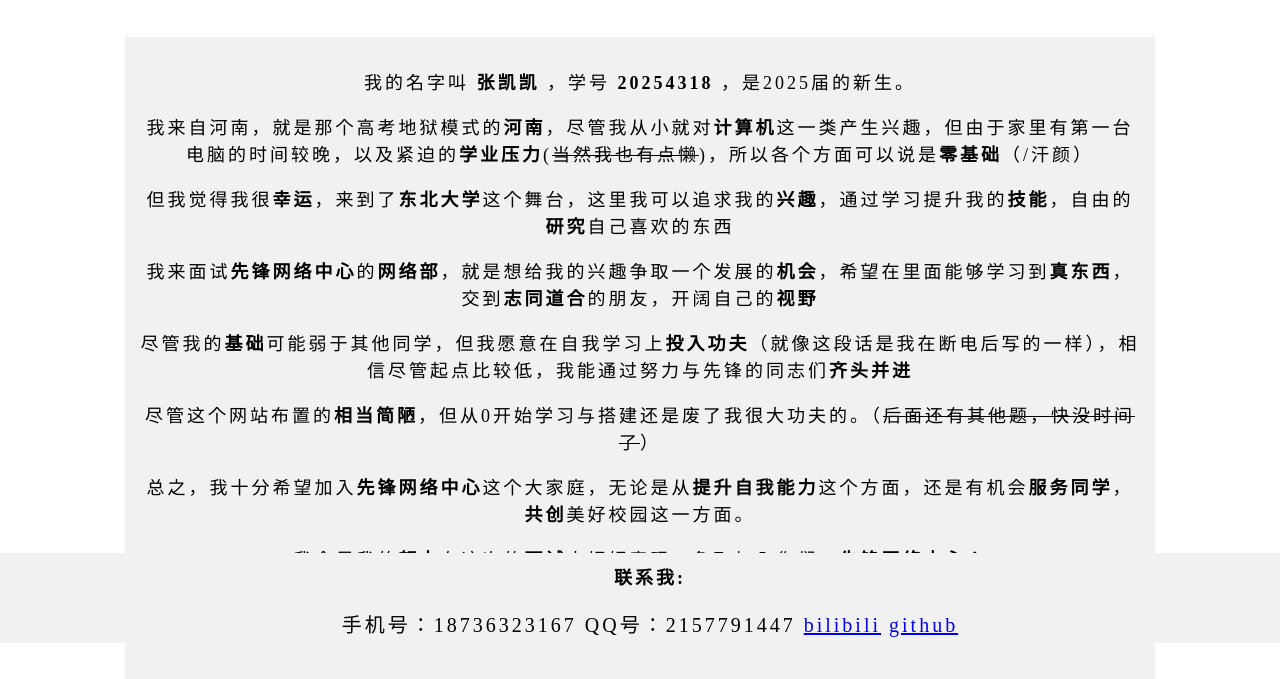
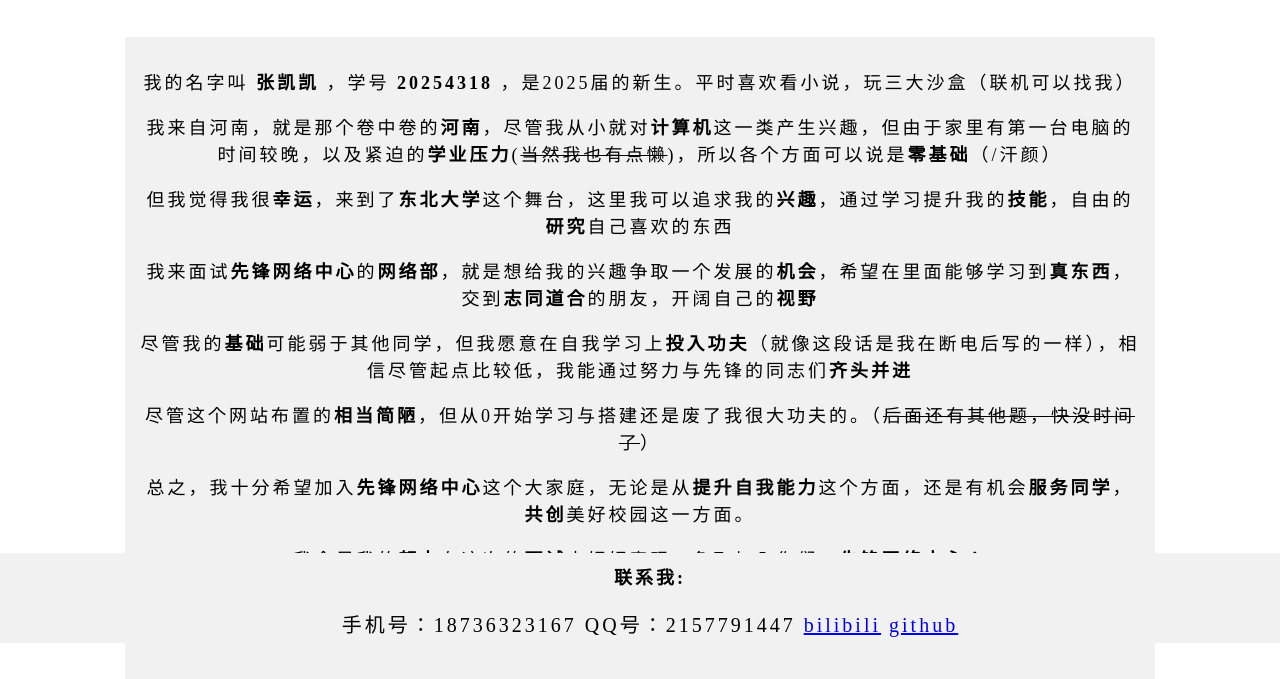
Before and after one commit to genhao63/genhao63, a plain HTML site: page index.html in a window 1280 px wide. Shown: the part 157-836 px from the top of the page. Drawn offline with Linux system fonts and the light colour scheme.

Commit message:
Update index.html

```diff
--- a/index.html
+++ b/index.html
@@ -27,8 +27,8 @@
   padding: 15px;
   line-height: 1.5;
   background-color: #f1f1f1;">
-  <p>我的名字叫 <b>张凯凯</b> ，学号 <b>20254318</b> ，是2025届的新生。</p>
-  <p>我来自河南，就是那个高考地狱模式的<b>河南</b>，尽管我从小就对<b>计算机</b>这一类产生兴趣，但由于家里有第一台电脑的时间较晚，以及紧迫的<b>学业压力</b>(<s>当然我也有点懒</s>)，所以各个方面可以说是<b>零基础</b>（/汗颜）</p>
+  <p>我的名字叫 <b>张凯凯</b> ，学号 <b>20254318</b> ，是2025届的新生。平时喜欢看小说，玩三大沙盒（联机可以找我）</p>
+  <p>我来自河南，就是那个卷中卷的<b>河南</b>，尽管我从小就对<b>计算机</b>这一类产生兴趣，但由于家里有第一台电脑的时间较晚，以及紧迫的<b>学业压力</b>(<s>当然我也有点懒</s>)，所以各个方面可以说是<b>零基础</b>（/汗颜）</p>
   <p>但我觉得我很<b>幸运</b>，来到了<b>东北大学</b>这个舞台，这里我可以追求我的<b>兴趣</b>，通过学习提升我的<b>技能</b>，自由的<b>研究</b>自己喜欢的东西</p>
   <p>我来面试<b>先锋网络中心</b>的<b>网络部</b>，就是想给我的兴趣争取一个发展的<b>机会</b>，希望在里面能够学习到<b>真东西</b>，交到<b>志同道合</b>的朋友，开阔自己的<b>视野</b></p>
   <p>尽管我的<b>基础</b>可能弱于其他同学，但我愿意在自我学习上<b>投入功夫</b>（就像这段话是我在断电后写的一样），相信尽管起点比较低，我能通过努力与先锋的同志们<b>齐头并进</b></p>
```
